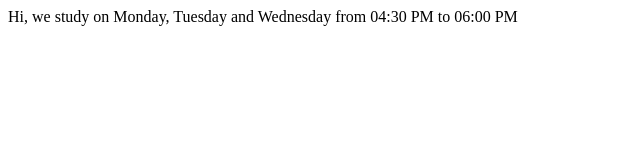
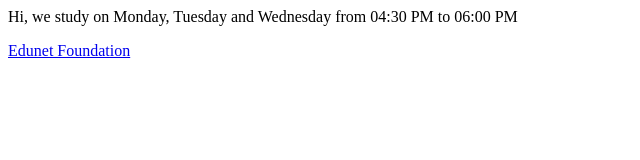
Before and after one commit to usernameshouldbeavailable/chabha, a plain HTML site: page index.html in a window 1280 px wide. Shown: the whole page, without its empty margins (0-640 px from the left). Drawn offline with Linux system fonts and the light colour scheme.

Commit message:
added link to my website

```diff
--- a/index.html
+++ b/index.html
@@ -8,5 +8,6 @@
 </head>
 <body>
     Hi, we study on Monday, Tuesday and Wednesday from 04:30 PM to 06:00 PM
+    <p><a href="https://edunetfoundation.org">Edunet Foundation</a></p>
 </body>
 </html>
```
